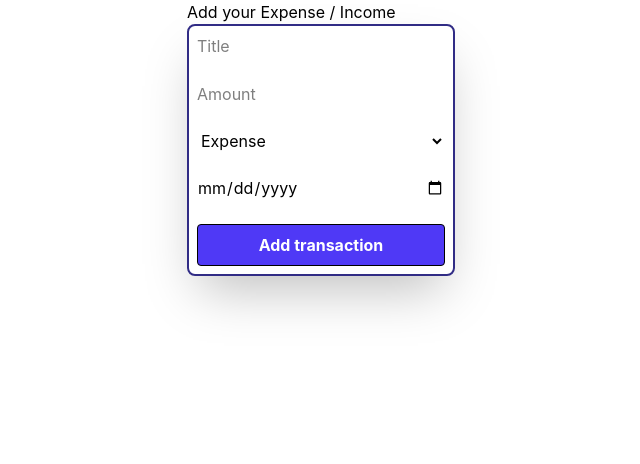
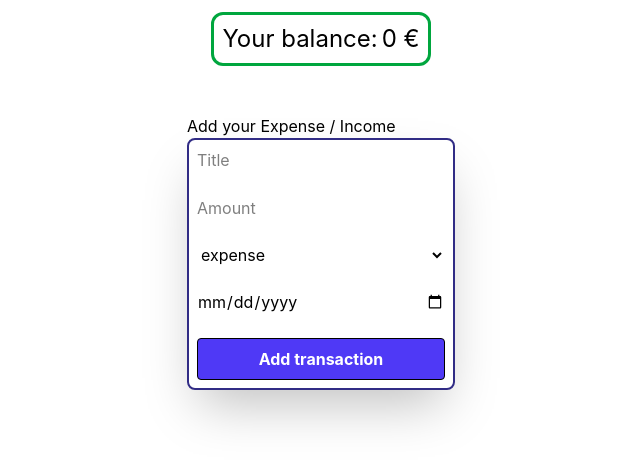
Before and after one commit to DanielGodoyGalindo/expense-tracker, a React (Vite) app: page / in a window 1280 px wide. Shown: the top 464 px of the page, without its empty margins (319-959 px from the left). Built offline with nearby package versions, Linux system fonts and the light colour scheme.

Commit message:
feat: add balance component

```diff
--- a/src/App.tsx
+++ b/src/App.tsx
@@ -3,6 +3,7 @@ import './App.css'
 import TransactionForm from './components/TransactionForm';
 import TransactionList from './components/TransactionList'
 import type { Transaction } from './types/transaction';
+import Balance from './components/Balance';
 
 function App() {
 
@@ -30,8 +31,11 @@ function App() {
 
   return (
     <>
-      <TransactionForm onAddTransaction={addTransaction} />
-      <TransactionList transactions={transactions} onDeleteTransaction={deleteTransaction}/>
+      <div className='flex flex-col gap-12'>
+        <Balance transactions={transactions}/>
+        <TransactionForm onAddTransaction={addTransaction} />
+        <TransactionList transactions={transactions} onDeleteTransaction={deleteTransaction} />
+      </div>
     </>
   )
 }
--- a/src/components/Balance.tsx
+++ b/src/components/Balance.tsx
@@ -1,5 +1,26 @@
-function Balance() {
-  return <div>Will show Balance here</div>;
+import type { Transaction } from "../types/transaction";
+
+type Props = {
+  transactions: Transaction[];
+};
+
+function Balance({ transactions }: Props) {
+
+  const balance = transactions.reduce(
+    (total, transaction) =>
+      transaction.category === "income"
+        ? total + transaction.amount
+        : total - transaction.amount,
+    0
+  );
+
+  return (
+    <div
+      className={`place-self-center flex gap-1 border-3 rounded-xl p-2 ${balance < 0 ? "border-red-600" : "border-green-600"} mt-3 text-2xl`}>
+      <p>Your balance:</p>
+      <p>{balance} €</p>
+    </div>
+  )
 }
 
 export default Balance;
--- a/src/components/TransactionForm.tsx
+++ b/src/components/TransactionForm.tsx
@@ -48,8 +48,8 @@ function TransactionForm({ onAddTransaction }: Props) {
         <input type="number" placeholder="Amount" value={amount} onChange={(e) => setAmount(e.target.value)} required/>
 
         <select value={category} onChange={handleCategory} required>
-          <option>Expense</option>
-          <option>Income</option>
+          <option>expense</option>
+          <option>income</option>
         </select>
 
         <input type="date" value={date} onChange={(e) => setDate(e.target.value)} required/>
```
